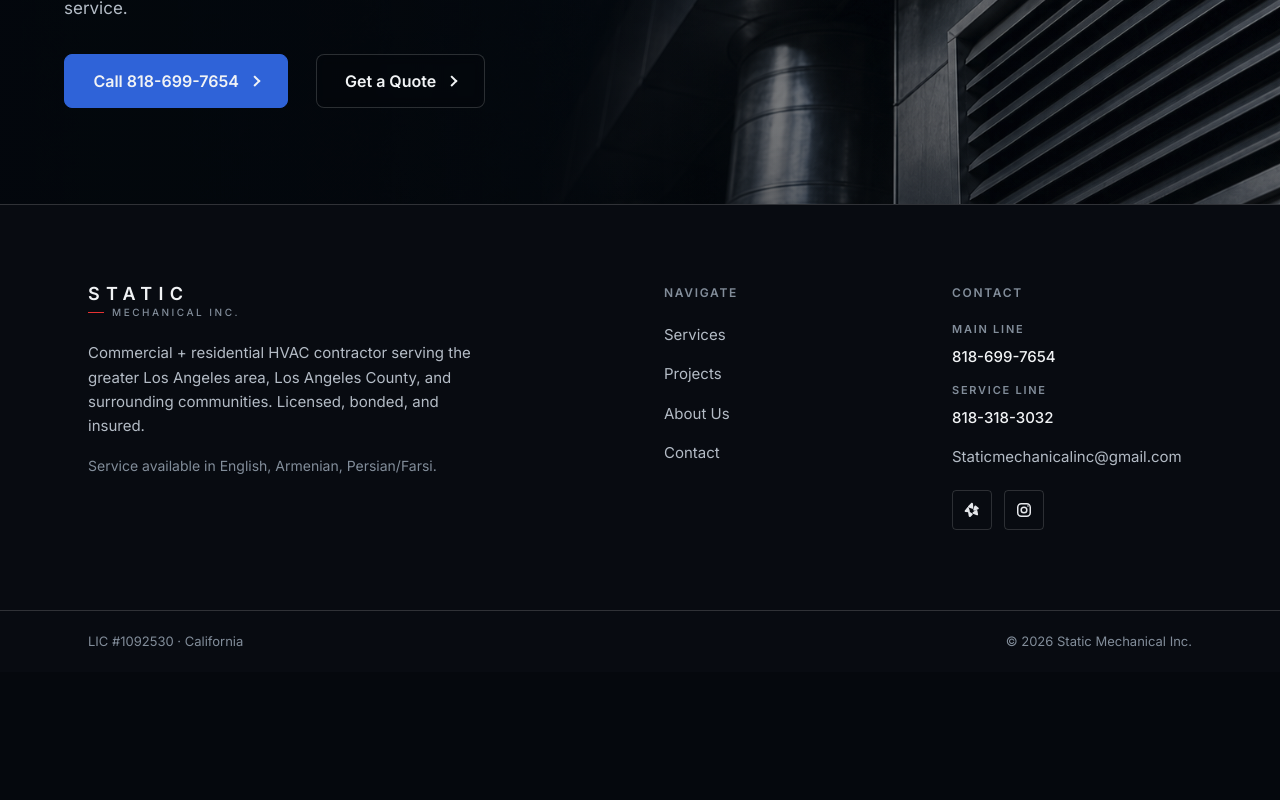
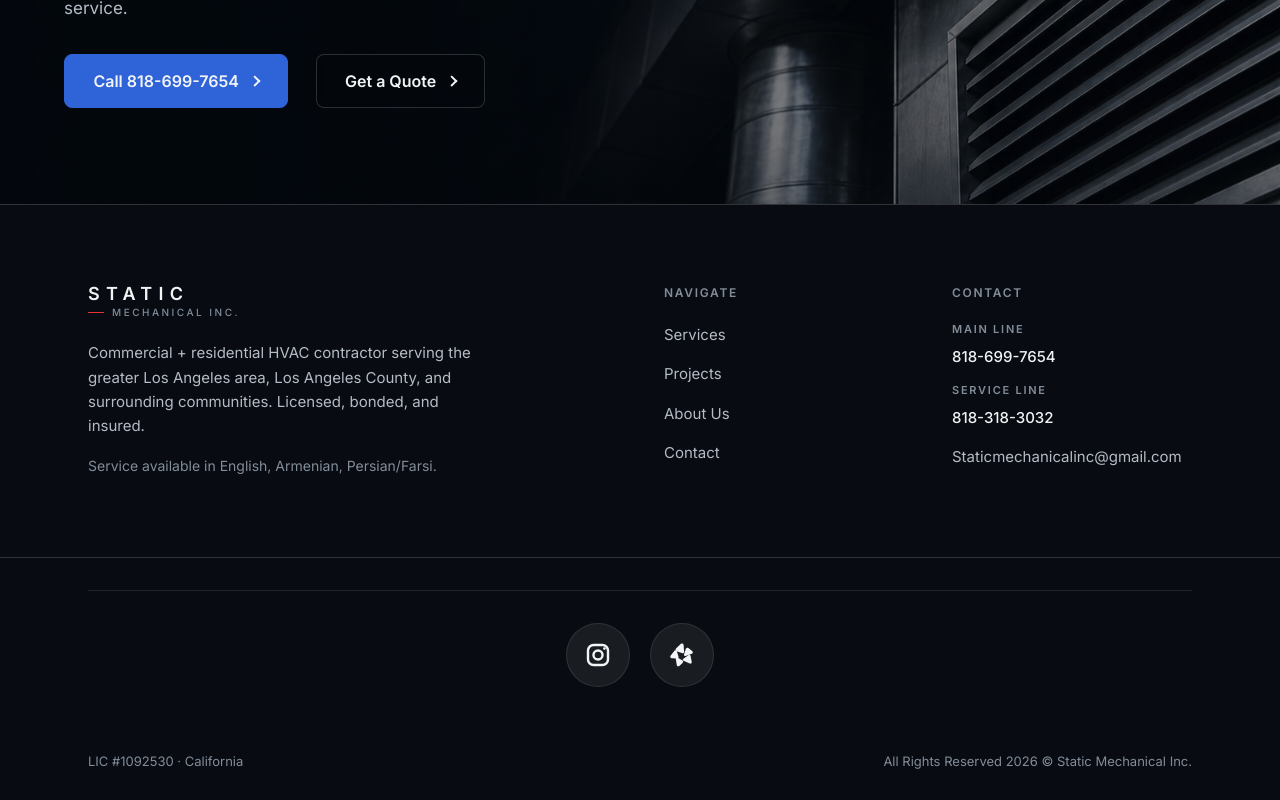
Before and after one commit to navanes/static-mechanical-minimal, a React (Vite) app: page / in a window 1280 px wide. Shown: the part 2920-3720 px from the top of the page. Before the commit the page ends 3592 px from the top, so only its background shows below. Built offline with nearby package versions, Linux system fonts and the light colour scheme; no server answers.

Commit message:
Add footer social icon row

```diff
--- a/src/components/Footer.jsx
+++ b/src/components/Footer.jsx
@@ -71,34 +71,37 @@ export default function Footer() {
                 {EMAIL}
               </a>
             </li>
-            <li className="flex gap-3 pt-2">
-              <a
-                href={YELP_URL}
-                target="_blank"
-                rel="noopener noreferrer"
-                className="inline-flex h-10 w-10 items-center justify-center rounded border border-white/15 text-gray-200 transition-colors hover:border-brand-blue hover:bg-brand-blue hover:text-white"
-                aria-label="Open Static Mechanical Yelp reviews"
-              >
-                <YelpIcon className="h-5 w-5" />
-              </a>
-              <a
-                href={INSTAGRAM_URL}
-                target="_blank"
-                rel="noopener noreferrer"
-                className="inline-flex h-10 w-10 items-center justify-center rounded border border-white/15 text-gray-200 transition-colors hover:border-brand-blue hover:bg-brand-blue hover:text-white"
-                aria-label="Open Static Mechanical Instagram"
-              >
-                <InstagramIcon className="h-5 w-5" />
-              </a>
-            </li>
           </ul>
         </div>
       </div>
 
       <div className="border-t border-line">
-        <div className="max-w-6xl mx-auto flex flex-col items-center justify-between gap-2 px-6 py-5 text-[13px] text-gray-500 sm:flex-row">
+        <div className="max-w-6xl mx-auto px-6 py-8">
+          <div className="mb-8 h-px w-full bg-white/10" />
+          <div className="mb-8 flex items-center justify-center gap-5">
+            <a
+              href={INSTAGRAM_URL}
+              target="_blank"
+              rel="noopener noreferrer"
+              className="inline-flex h-16 w-16 items-center justify-center rounded-full border border-white/10 bg-white/[0.07] text-gray-100 transition-colors hover:border-brand-blue hover:bg-brand-blue hover:text-white"
+              aria-label="Open Static Mechanical Instagram"
+            >
+              <InstagramIcon className="h-8 w-8" />
+            </a>
+            <a
+              href={YELP_URL}
+              target="_blank"
+              rel="noopener noreferrer"
+              className="inline-flex h-16 w-16 items-center justify-center rounded-full border border-white/10 bg-white/[0.07] text-gray-100 transition-colors hover:border-brand-blue hover:bg-brand-blue hover:text-white"
+              aria-label="Open Static Mechanical Yelp reviews"
+            >
+              <YelpIcon className="h-8 w-8" />
+            </a>
+          </div>
+        </div>
+        <div className="max-w-6xl mx-auto flex flex-col items-center justify-between gap-3 px-6 pb-7 text-[13px] text-gray-500 sm:flex-row">
           <p>LIC #{LICENSE_NO} · California</p>
-          <p>© 2026 Static Mechanical Inc.</p>
+          <p>All Rights Reserved 2026 © Static Mechanical Inc.</p>
         </div>
       </div>
     </footer>
```
